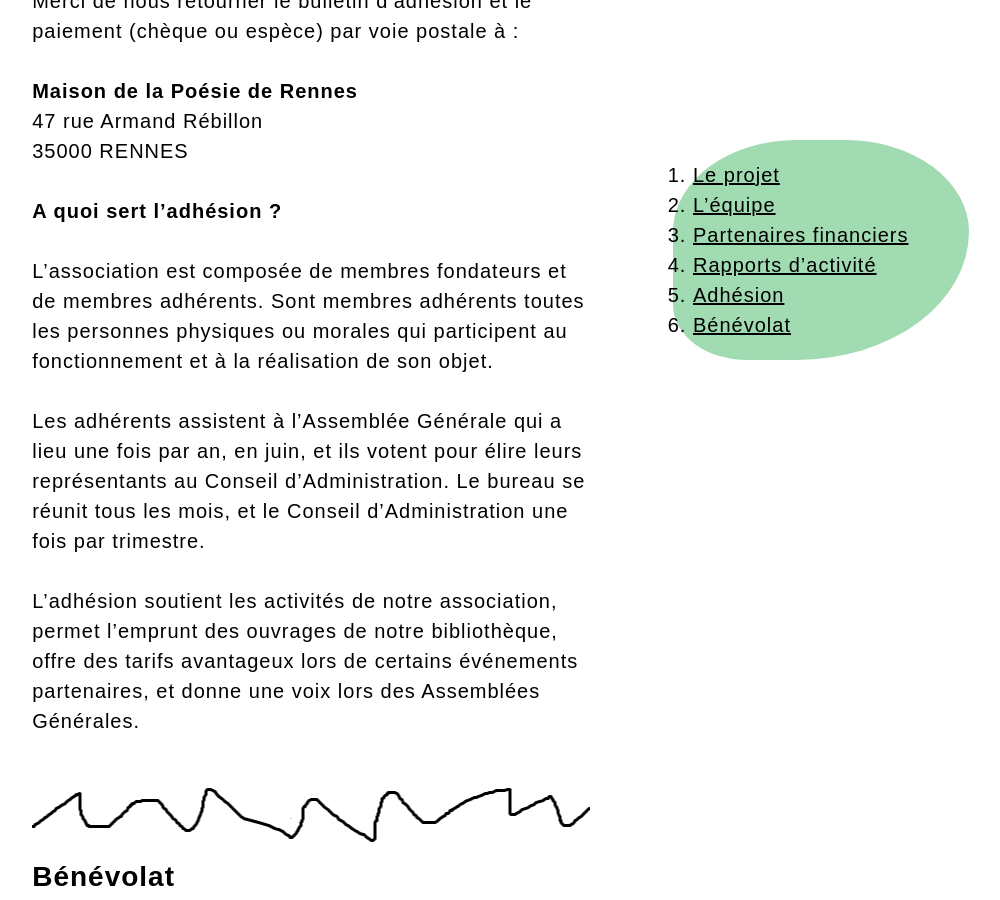
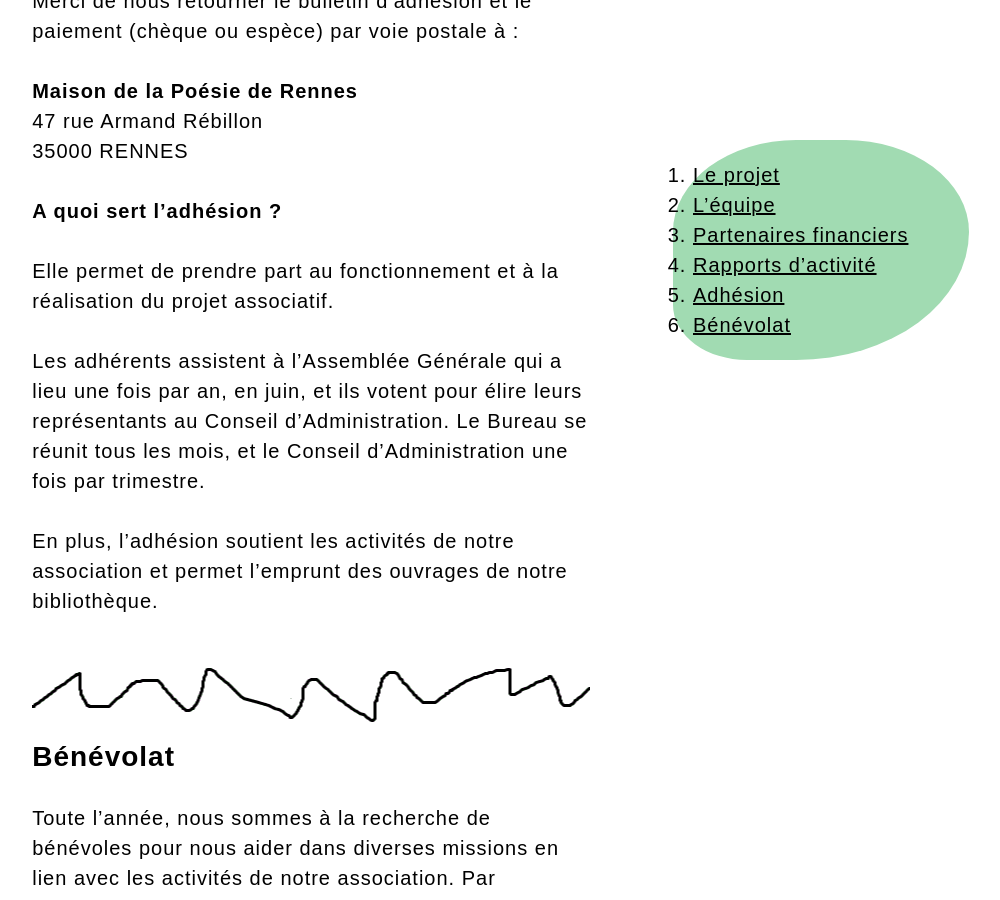
Before and after one commit to PQuod/MaisondelaPoesiedeRennes, a Jekyll site: the page built from maison.markdown, in a window 1280 px wide and 900 px high, scrolled down 2402 px. Shown: the whole window, without its empty margins (241-1241 px from the left). Built offline with Jekyll 4.4.1, drawn with Linux system fonts in a browser that asks for light colours; some web fonts are replaced; a script that is not in the unit is left out.

Commit message:
Update Pages “maison”

```diff
--- a/maison.markdown
+++ b/maison.markdown
@@ -68,11 +68,11 @@
 
 **A quoi sert l'adhésion ?**
 
-L'association est composée de membres fondateurs et de membres adhérents. Sont membres adhérents toutes les personnes physiques ou morales qui participent au fonctionnement et à la réalisation de son objet.
+Elle permet de prendre part au fonctionnement et à la réalisation du projet associatif.
 
-Les adhérents assistent à l’Assemblée Générale qui a lieu une fois par an, en juin, et ils votent pour élire leurs représentants au Conseil d’Administration. Le bureau se réunit tous les mois, et le Conseil d'Administration une fois par trimestre.
+Les adhérents assistent à l’Assemblée Générale qui a lieu une fois par an, en juin, et ils votent pour élire leurs représentants au Conseil d’Administration. Le Bureau se réunit tous les mois, et le Conseil d'Administration une fois par trimestre.
 
-L'adhésion soutient les activités de notre association, permet l'emprunt des ouvrages de notre bibliothèque, offre des tarifs avantageux lors de certains événements partenaires, et donne une voix lors des Assemblées Générales.
+En plus, l'adhésion soutient les activités de notre association et permet l'emprunt des ouvrages de notre bibliothèque.
 
 - - -
 
```
